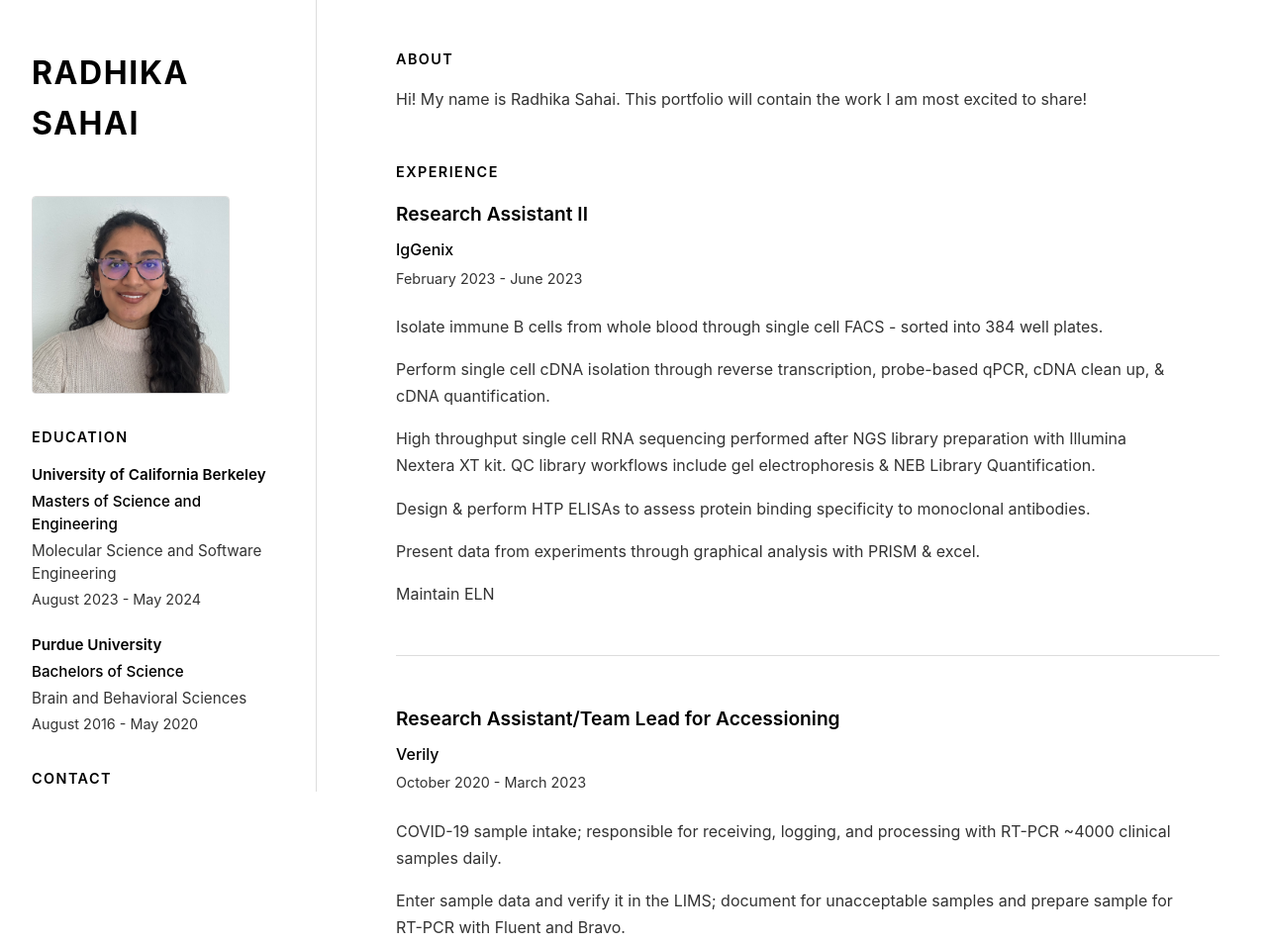
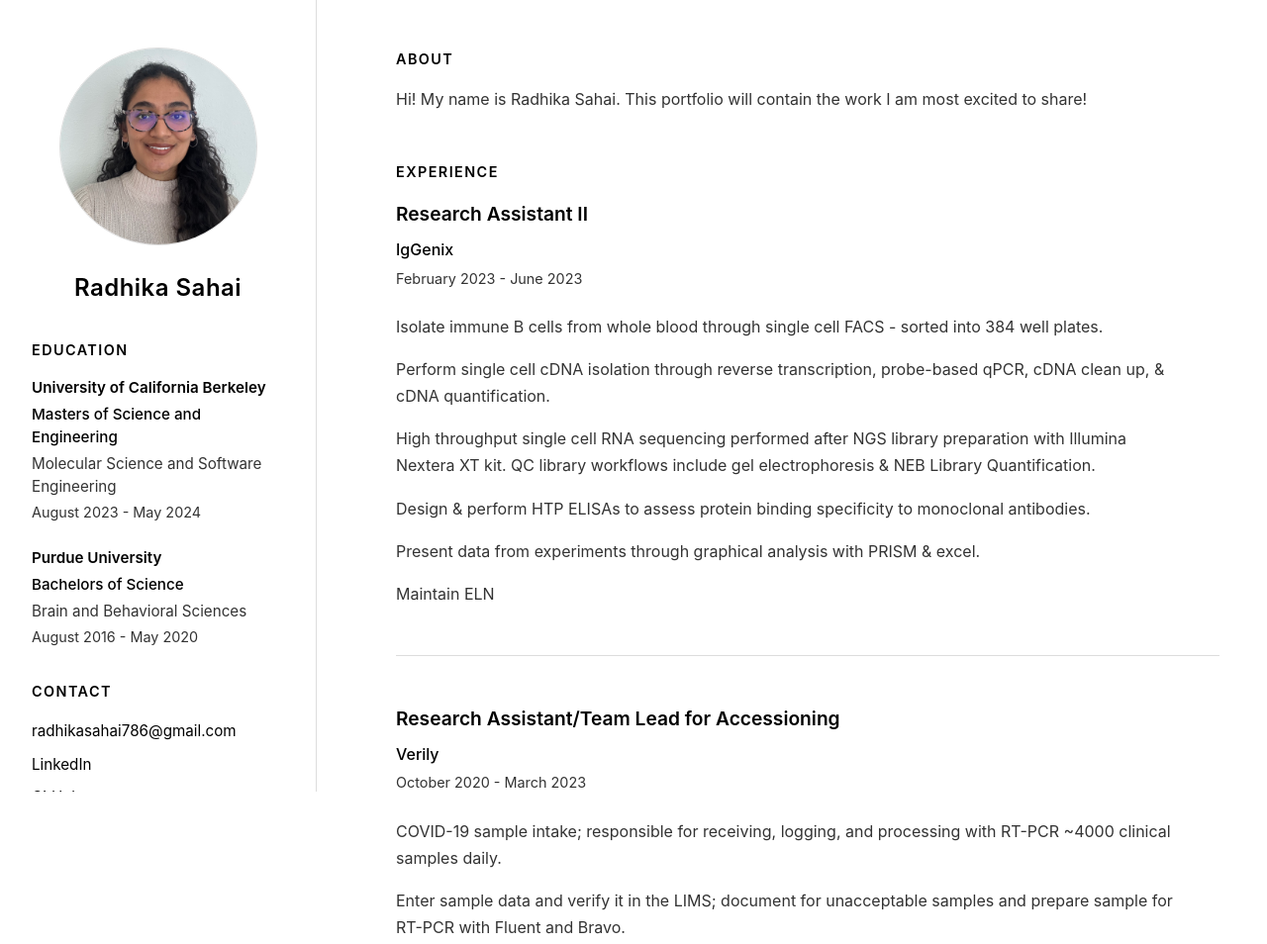
Before and after one commit to radhikasahai/radhikasahai.github.io, a plain HTML site: page index.html in a window 1280 px wide. Shown: the top 954 px of the page at 99% size. Drawn offline with Linux system fonts and the light colour scheme.

Commit message:
i centered the name + photo on TL

```diff
--- a/css/styles.css
+++ b/css/styles.css
@@ -65,19 +65,19 @@ body {
     text-align: center;
 }
 
-/* Name Heading */
-.name {
-    font-family: var(--font-heading);
-    font-size: 1.8rem;
-    font-weight: 700;
-    letter-spacing: 0.05em;
-    margin-bottom: var(--spacing-md);
-    text-transform: uppercase;
+/* Profile Header (Photo + Name Container) */
+.profile-header {
+    display: flex;
+    flex-direction: column;
+    align-items: center;
+    text-align: center;
+    width: 100%;
+    margin-bottom: var(--spacing-lg);
 }
 
 /* Profile Photo */
 .profile-photo {
-    margin: var(--spacing-md) 0 var(--spacing-lg);
+    margin: 0 0 var(--spacing-md);
     width: 180px;
     height: 180px;
 }
@@ -86,8 +86,19 @@ body {
     width: 100%;
     height: 100%;
     object-fit: cover;
-    border-radius: 4px;
+    border-radius: 50%;
     border: 1px solid var(--color-border);
+}
+
+/* Name Heading */
+.name {
+    font-family: var(--font-heading);
+    font-size: 1.4rem;
+    font-weight: 600;
+    letter-spacing: 0.02em;
+    margin: 0;
+    text-align: center;
+    text-transform: none;
 }
 
 /* Sidebar Sections */
@@ -310,9 +321,16 @@ a:hover {
         text-align: left;
     }
 
+    /* Keep profile header centered even when sidebar is left-aligned */
+    .profile-header {
+        align-items: center;
+        text-align: center;
+        width: 100%;
+    }
+
     .name {
-        font-size: 2rem;
-        text-align: left;
+        font-size: 1.5rem;
+        text-align: center;
     }
 
     .profile-photo {
--- a/index.html
+++ b/index.html
@@ -12,12 +12,12 @@
         <!-- Left Column: Sidebar -->
         <aside class="sidebar">
             <div class="sidebar-content">
-                <!-- Name -->
-                <h1 class="name">RADHIKA SAHAI</h1>
-
-                <!-- Profile Photo -->
-                <div class="profile-photo">
-                    <img src="img/profile.png" alt="Radhika Sahai">
+                <!-- Profile Header (Photo + Name) -->
+                <div class="profile-header">
+                    <div class="profile-photo">
+                        <img src="img/profile.png" alt="Radhika Sahai">
+                    </div>
+                    <h1 class="name">Radhika Sahai</h1>
                 </div>
 
                 <!-- Education Section -->
```
